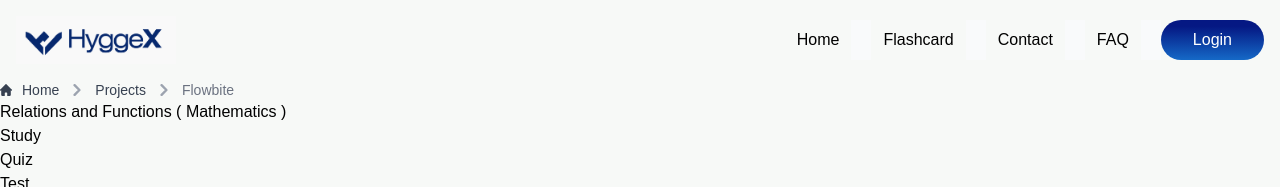
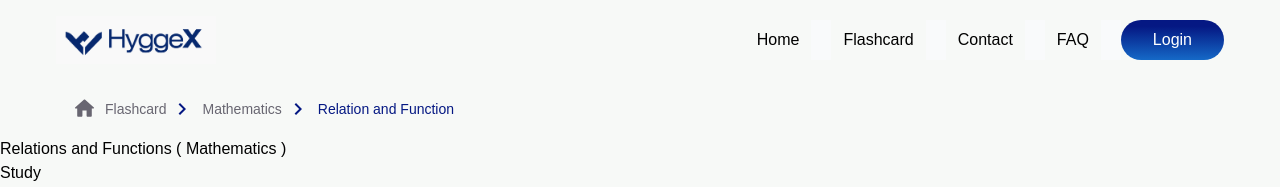
Before and after one commit to yugalJ7/flashcard_assign, a React (Vite) app: page / in a window 1280 px wide. Shown: the top 187 px of the page. Built offline with nearby package versions, Linux system fonts and the light colour scheme.

Commit message:
added breadcrum completed

```diff
--- a/src/components/breadcrums/Breadcrums.jsx
+++ b/src/components/breadcrums/Breadcrums.jsx
@@ -1,70 +1,38 @@
 import React from "react";
+import HomeRoundedIcon from "@mui/icons-material/HomeRounded";
+import KeyboardArrowRightIcon from "@mui/icons-material/KeyboardArrowRight";
 
 const Breadcrums = () => {
   return (
     <nav className="flex" aria-label="Breadcrumb">
-      <ol className="inline-flex items-center space-x-1 md:space-x-2 rtl:space-x-reverse">
+      <ol className="inline-flex items-center justify-center space-x-1 rtl:space-x-reverse ml-14 p-4">
         <li className="inline-flex items-center">
-          <a
-            href="#"
-            className="inline-flex items-center text-sm font-medium text-gray-700 hover:text-blue-600 dark:text-gray-400 dark:hover:text-white"
-          >
-            <svg
-              className="w-3 h-3 me-2.5"
-              aria-hidden="true"
-              xmlns="http://www.w3.org/2000/svg"
-              fill="currentColor"
-              viewBox="0 0 20 20"
+          <div className="flex items-center">
+            <HomeRoundedIcon sx={{ fontSize: 25, color: "#686671" }} />
+            <a
+              href="#"
+              className="ms-1 text-sm font-normal text-[#686671] font-vietnam  md:ms-2  "
             >
-              <path d="m19.707 9.293-2-2-7-7a1 1 0 0 0-1.414 0l-7 7-2 2a1 1 0 0 0 1.414 1.414L2 10.414V18a2 2 0 0 0 2 2h3a1 1 0 0 0 1-1v-4a1 1 0 0 1 1-1h2a1 1 0 0 1 1 1v4a1 1 0 0 0 1 1h3a2 2 0 0 0 2-2v-7.586l.293.293a1 1 0 0 0 1.414-1.414Z" />
-            </svg>
-            Home
-          </a>
+              Flashcard
+            </a>
+          </div>
         </li>
         <li>
           <div className="flex items-center">
-            <svg
-              className="rtl:rotate-180 w-3 h-3 text-gray-400 mx-1"
-              aria-hidden="true"
-              xmlns="http://www.w3.org/2000/svg"
-              fill="none"
-              viewBox="0 0 6 10"
-            >
-              <path
-                stroke="currentColor"
-                strokeLinecap="round"
-                strokeLinejoin="round"
-                strokeWidth={2}
-                d="m1 9 4-4-4-4"
-              />
-            </svg>
+            <KeyboardArrowRightIcon sx={{ color: "#051883" }} />
             <a
               href="#"
-              className="ms-1 text-sm font-medium text-gray-700 hover:text-blue-600 md:ms-2 dark:text-gray-400 dark:hover:text-white"
+              className="ms-1 text-sm font-normal text-[#686671] font-vietnam  md:ms-2  "
             >
-              Projects
+              Mathematics
             </a>
           </div>
         </li>
         <li aria-current="page">
           <div className="flex items-center">
-            <svg
-              className="rtl:rotate-180 w-3 h-3 text-gray-400 mx-1"
-              aria-hidden="true"
-              xmlns="http://www.w3.org/2000/svg"
-              fill="none"
-              viewBox="0 0 6 10"
-            >
-              <path
-                stroke="currentColor"
-                strokeLinecap="round"
-                strokeLinejoin="round"
-                strokeWidth={2}
-                d="m1 9 4-4-4-4"
-              />
-            </svg>
-            <span className="ms-1 text-sm font-medium text-gray-500 md:ms-2 dark:text-gray-400">
-              Flowbite
+            <KeyboardArrowRightIcon sx={{ color: "#051883" }} />
+            <span className="ms-1 text-sm font-normal  text-[#051883] md:ms-2  font-vietnam">
+              Relation and Function
             </span>
           </div>
         </li>
--- a/src/components/navbar/Navbar.jsx
+++ b/src/components/navbar/Navbar.jsx
@@ -18,7 +18,7 @@ const Navbar = () => {
   };
   return (
     <nav className=" border-gray-200 ">
-      <div className="max-w-screen-xl flex flex-wrap items-center justify-between mx-auto p-4">
+      <div className="max-w-screen-xl flex flex-wrap items-center justify-between mx-14 py-4">
         <a href="https://www.hyggexworld.com/" className="cursor-pointer">
           <img src="/assets/logo.png" className="h-12 w-40" alt="Hyggex Logo" />
         </a>
--- a/tailwind.config.js
+++ b/tailwind.config.js
@@ -3,6 +3,9 @@ export default {
   content: ["./src/**/*.{js,jsx,ts,tsx}"],
   theme: {
     extend: {},
+    fontFamily: {
+      vietnam: ["Be Vietnam Pro", "sans-serif"],
+    },
   },
   plugins: [],
 };
```
